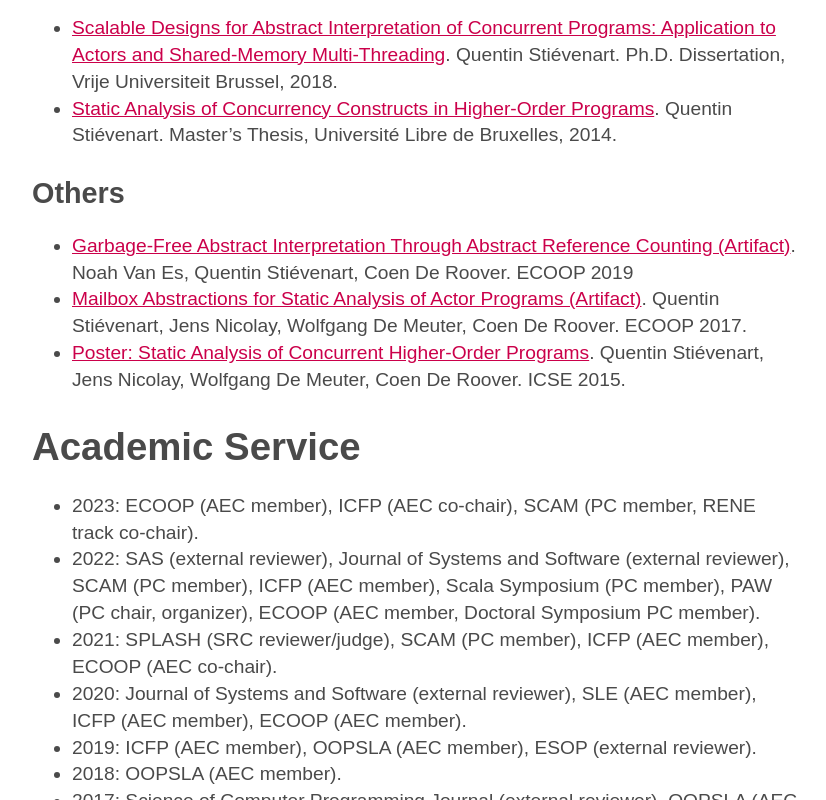
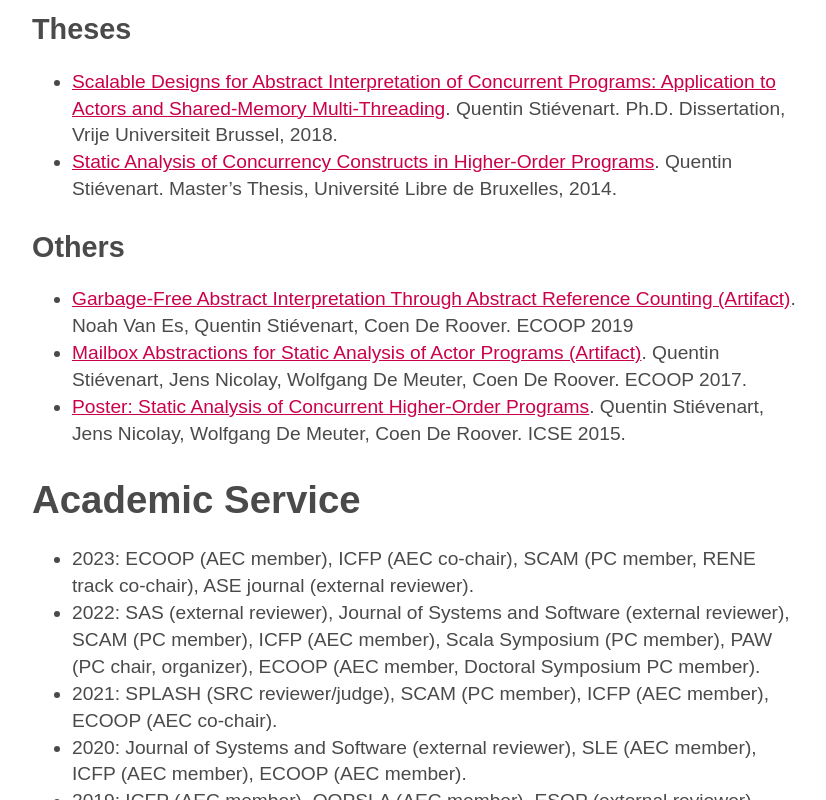
Before and after one commit to acieroid/acieroid.github.io, a plain HTML site: page index.html in a window 1280 px wide. Shown: the part 3018-3818 px from the top of the page, without its empty margins (224-1050 px from the left). Drawn offline with Linux system fonts and the light colour scheme.

Commit message:
Add SCAM 2023 paper

```diff
--- a/index.html
+++ b/index.html
@@ -61,6 +61,7 @@ Here are some tools that I worked on:
 </ul>
 <h2 id="conference-and-workshop-papers">Conference and Workshop Papers</h2>
 <ul>
+  <li><a href="http://soft.vub.ac.be/Publications/2023/vub-tr-soft-23-13.pdf">Change Pattern Detection for Optimising Incremental Static Analysis</a> Cindy Wauters, Jens Van der Plas, Quentin Stiévenart, Coen De Roover. SCAM 2023.</li>
 <li><a href="https://soft.vub.ac.be/Publications/2023/vub-tr-soft-23-11.pdf">Dynamic Slicing of WebAssembly Binaries</a>. Quentin Stiévenart, Dave Binkley, Coen De Roover. ICSME 2023.</li>
 <li><a href="https://arxiv.org/pdf/2303.09623.pdf">Wasmizer: Curating WebAssembly-driven Projects on GitHub</a>. Alexander Nicholson, Quentin Stiévenart, Arash Mazidi, Mohammad Ghafari. MSR 2023.</li>
 <li><a href="https://soft.vub.ac.be/Publications/2023/vub-tr-soft-23-02.pdf">Result Invalidation for Incremental Modular Analyses</a>. Jens Van der Plas, Quentin Stiévenart, Coen De Roover. VMCAI 2023.</li>
@@ -103,7 +104,8 @@ Here are some tools that I worked on:
   <li>2023:
     ECOOP (AEC member),
     ICFP (AEC co-chair),
-    SCAM (PC member, RENE track co-chair).
+    SCAM (PC member, RENE track co-chair),
+    ASE journal (external reviewer).
   </li>
   <li>2022:
     SAS (external reviewer),
```
